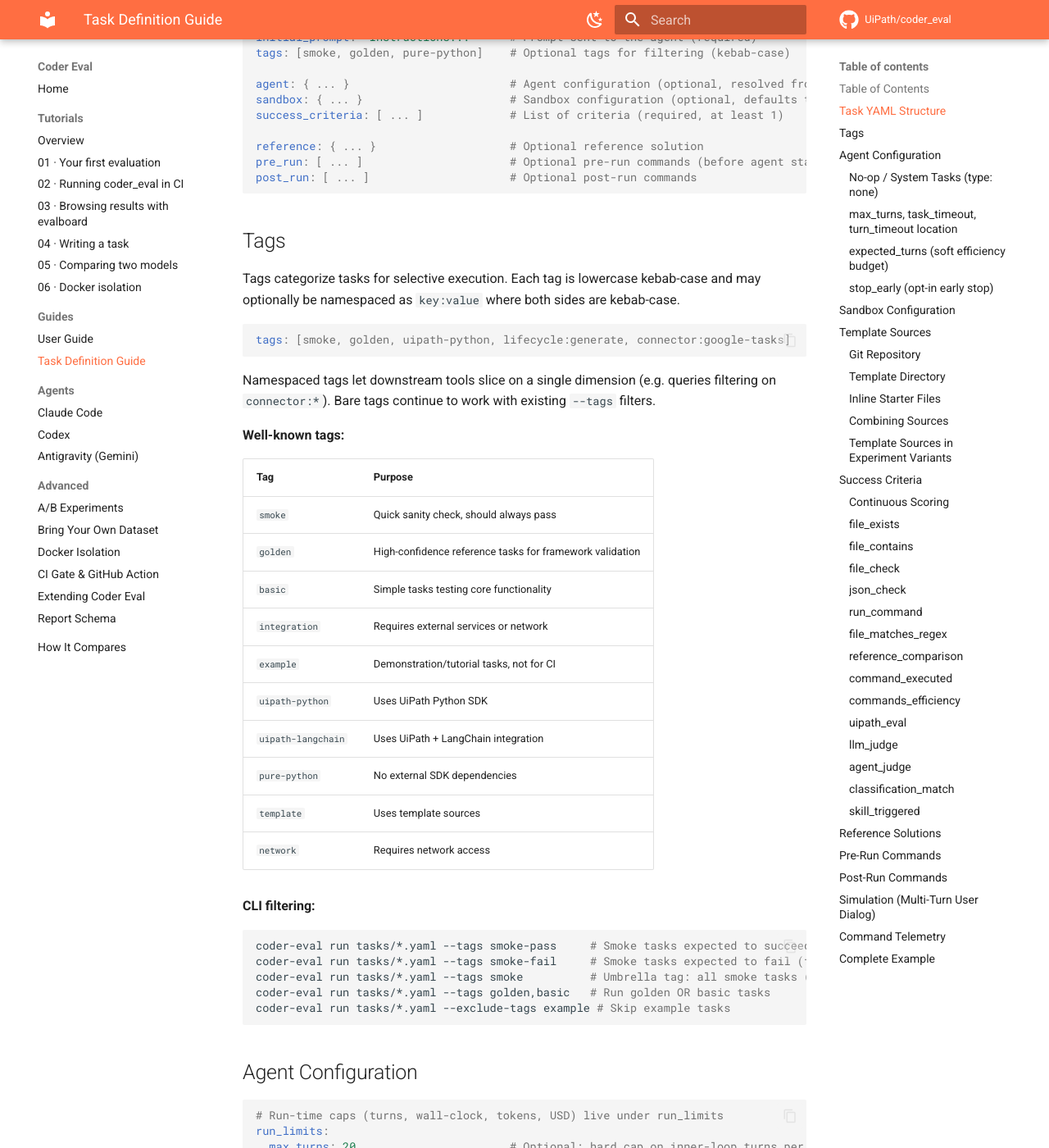
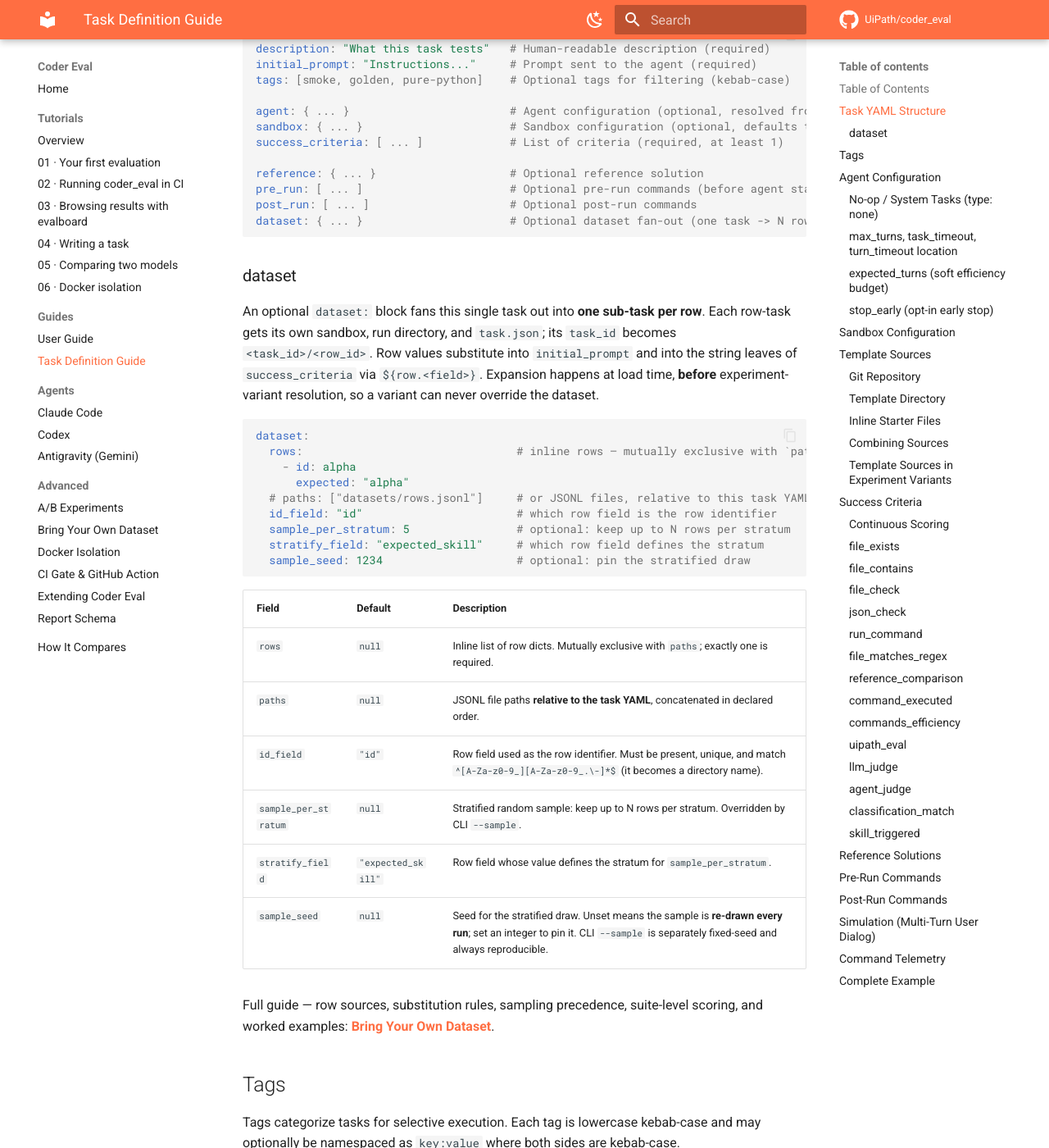
Before and after one commit to UiPath/coder_eval, an MkDocs documentation site: the page built from docs/TASK_DEFINITION_GUIDE.md, in a window 1280 px wide and 1400 px high, scrolled down 1240 px. Shown: the whole window at 82% size. Built offline with MkDocs 1.6.1 and Material for MkDocs 9.7.7, drawn with Linux system fonts in a browser that asks for light colours; comment, search, counter and statistics services are not loaded.

Commit message:
docs: 1/8 — add DATASETS.md and a task-schema dataset: section
New docs/DATASETS.md is the real "Bring Your Own Dataset" guide: fan-out
semantics, the two row sources, ${row.<field>} substitution scope, row-id
rules with their load-time error shapes, the full sampling precedence (with
a warning admonition on sample_seed's default nondeterminism), suite-level
scoring, and two worked examples quoted verbatim from tasks/.

TASK_DEFINITION_GUIDE.md gains a `### dataset` subsection documenting all
six Dataset fields, which also gives the two previously dangling
"[dataset-backed task](#task-yaml-structure)" links a section that actually
defines dataset:. USER_GUIDE.md's --sample rows now point at DATASETS.md.

Dataset.sample_seed's description opened mid-sentence; rewritten to complete
sentences with every original fact retained.

Co-Authored-By: Claude Opus 4.8 (1M context) <noreply@anthropic.com>

````diff
--- a/docs/TASK_DEFINITION_GUIDE.md
+++ b/docs/TASK_DEFINITION_GUIDE.md
@@ -12,6 +12,7 @@ Complete reference for defining evaluation tasks in Coder Eval.
 ## Table of Contents
 
 - [Task YAML Structure](#task-yaml-structure)
+  - [dataset](#dataset)
 - [Agent Configuration](#agent-configuration)
 - [Sandbox Configuration](#sandbox-configuration)
 - [Template Sources](#template-sources)
@@ -53,7 +54,40 @@ success_criteria: [ ... ]             # List of criteria (required, at least 1)
 reference: { ... }                    # Optional reference solution
 pre_run: [ ... ]                      # Optional pre-run commands (before agent starts)
 post_run: [ ... ]                     # Optional post-run commands
+dataset: { ... }                      # Optional dataset fan-out (one task -> N row-tasks)
 ```
+
+### dataset
+
+An optional `dataset:` block fans this single task out into **one sub-task per row**. Each row-task
+gets its own sandbox, run directory, and `task.json`; its `task_id` becomes `<task_id>/<row_id>`.
+Row values substitute into `initial_prompt` and into the string leaves of `success_criteria` via
+`${row.<field>}`. Expansion happens at load time, **before** experiment-variant resolution, so a
+variant can never override the dataset.
+
+```yaml
+dataset:
+  rows:                                # inline rows — mutually exclusive with `paths`
+    - id: alpha
+      expected: "alpha"
+  # paths: ["datasets/rows.jsonl"]     # or JSONL files, relative to this task YAML
+  id_field: "id"                       # which row field is the row identifier
+  sample_per_stratum: 5                # optional: keep up to N rows per stratum
+  stratify_field: "expected_skill"     # which row field defines the stratum
+  sample_seed: 1234                    # optional: pin the stratified draw
+```
+
+| Field | Default | Description |
+|-------|---------|-------------|
+| `rows` | `null` | Inline list of row dicts. Mutually exclusive with `paths`; exactly one is required. |
+| `paths` | `null` | JSONL file paths **relative to the task YAML**, concatenated in declared order. |
+| `id_field` | `"id"` | Row field used as the row identifier. Must be present, unique, and match `^[A-Za-z0-9_][A-Za-z0-9_.\-]*$` (it becomes a directory name). |
+| `sample_per_stratum` | `null` | Stratified random sample: keep up to N rows per stratum. Overridden by CLI `--sample`. |
+| `stratify_field` | `"expected_skill"` | Row field whose value defines the stratum for `sample_per_stratum`. |
+| `sample_seed` | `null` | Seed for the stratified draw. Unset means the sample is **re-drawn every run**; set an integer to pin it. CLI `--sample` is separately fixed-seed and always reproducible. |
+
+Full guide — row sources, substitution rules, sampling precedence, suite-level scoring, and worked
+examples: **[Bring Your Own Dataset](DATASETS.md)**.
 
 ## Tags
 
@@ -814,7 +848,7 @@ The observed label is the canonical form from `allowed_labels` when the content
 | `allowed_labels` | *required* | Canonical label set (≥1). Content not in this set becomes `(other)`. |
 | `case_sensitive` | `false` | When `false`, matching is case-insensitive and labels are canonicalized. |
 
-Like `skill_triggered`, this criterion emits a `ClassificationCriterionResult`, so on a [dataset-backed task](#task-yaml-structure) the suite aggregator computes accuracy / precision / recall / F1 and a confusion matrix — gate them with `suite_thresholds`. Use `classification_match` when the agent writes its answer to a file (labeling/extraction tasks); use `skill_triggered` when the signal is whether a skill fired.
+Like `skill_triggered`, this criterion emits a `ClassificationCriterionResult`, so on a [dataset-backed task](#dataset) the suite aggregator computes accuracy / precision / recall / F1 and a confusion matrix — gate them with `suite_thresholds`. Use `classification_match` when the agent writes its answer to a file (labeling/extraction tasks); use `skill_triggered` when the signal is whether a skill fired.
 
 ### `skill_triggered`
 
@@ -839,7 +873,7 @@ Observed label is `"yes"` when either signal is found, else `"no"`. Expected lab
 
 **Requires agent telemetry.** This criterion reads `turn_records`, so it only works against a real agent run (not a static check). With no turn records it reports `score=0.0` and an `error`.
 
-**Classification metrics.** `skill_triggered` returns a `ClassificationCriterionResult`, so on a [dataset-backed task](#task-yaml-structure) the suite aggregator computes accuracy / precision / recall / F1 / confusion matrix across all rows. Gate the suite with `suite_thresholds` using any of: `accuracy`, `macro_f1`, `weighted_f1`, `micro_f1`, or per-label `precision.<label>` / `recall.<label>` / `f1.<label>` (labels are `yes` / `no`). The run exits non-zero if any listed metric falls below its minimum.
+**Classification metrics.** `skill_triggered` returns a `ClassificationCriterionResult`, so on a [dataset-backed task](#dataset) the suite aggregator computes accuracy / precision / recall / F1 / confusion matrix across all rows. Gate the suite with `suite_thresholds` using any of: `accuracy`, `macro_f1`, `weighted_f1`, `micro_f1`, or per-label `precision.<label>` / `recall.<label>` / `f1.<label>` (labels are `yes` / `no`). The run exits non-zero if any listed metric falls below its minimum.
 
 **Typical pattern.** Label each dataset row with its true skill (`expected_skill`, `""` for negatives) and stack one `skill_triggered` criterion per skill against the same dataset — each gets its own confusion matrix from the same agent traces. This is the natural companion to a skill A/B experiment (skill plugin on vs. off); see the [A/B Experiment Guide](AB_EXPERIMENTS.md#recipe-ab-a-skill).
 
````
Also changed, not shown: docs/DATASETS.md (added, +276 -0 lines), docs/USER_GUIDE.md (+3 -3 lines), 1 other file.
